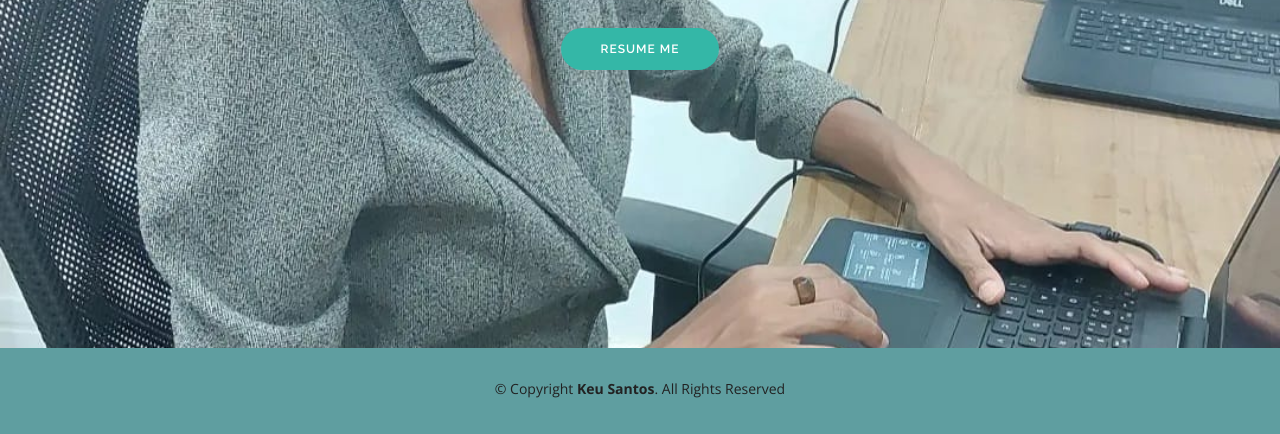
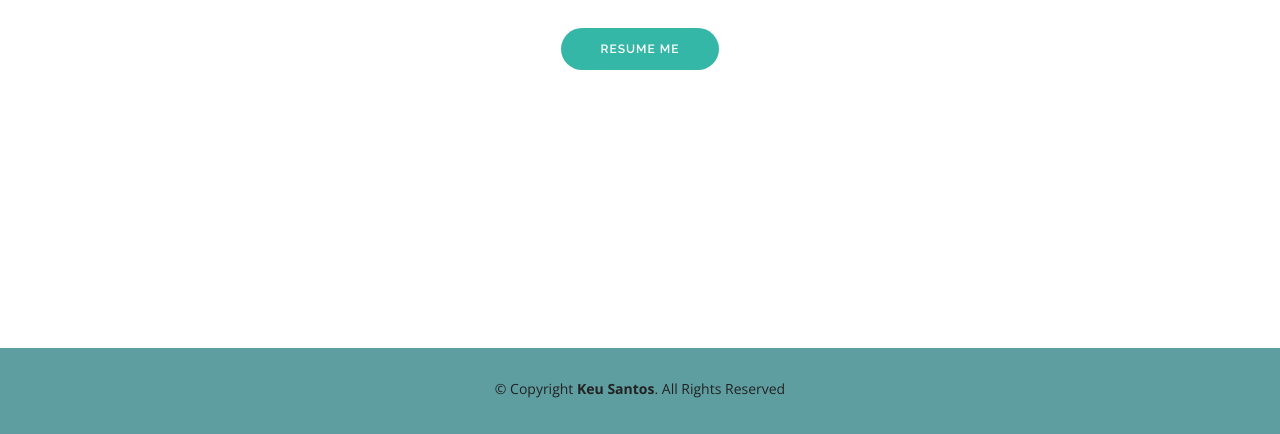
Before and after one commit to k-js/Portfolio, a plain HTML site: page index.html in a window 1280 px wide. Shown: the part 452-886 px from the top of the page. Drawn offline with nearby package versions, Linux system fonts and the light colour scheme.

Commit message:
retirando img

```diff
--- a/assets/css/style.css
+++ b/assets/css/style.css
@@ -358,7 +358,7 @@ h1, h2, h3, h4, h5, h6 {
 #hero {
   width: 100%;
   height: 100vh;
-  background: url("../img/WhatsApp\ Image\ 2022-03-13\ at\ 21.03.14.jpeg") top right;
+  background: url("") top right;
   background-size: cover;
 }
 #hero .container {
```
Also changed, not shown: assets/img/WhatsApp Image 2022-03-13 at 21.03.14.jpeg (deleted).
